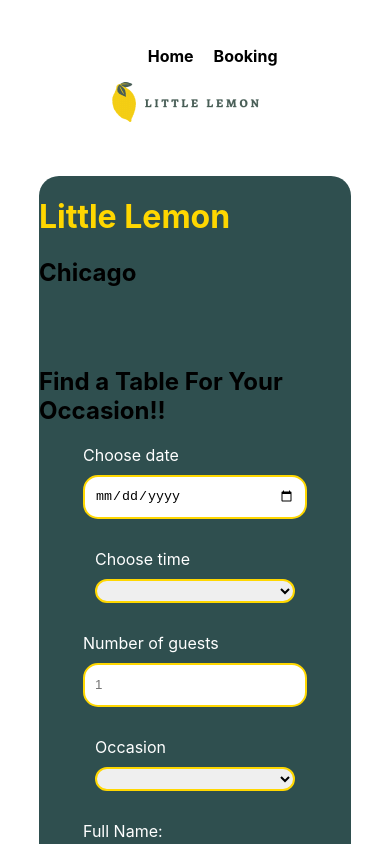
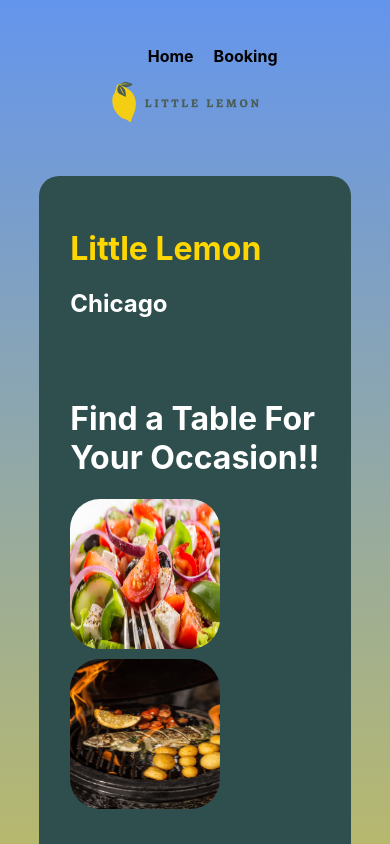
Before and after one commit to SamAbdallah/lemon, a React (Create React App) app: page /Booking in a window 390 px wide. Shown: the top 844 px of the page. Built offline with nearby package versions, Linux system fonts and the light colour scheme.

Commit message:
updating styling

```diff
--- a/package.json
+++ b/package.json
@@ -6,6 +6,7 @@
     "@testing-library/jest-dom": "^5.16.5",
     "@testing-library/react": "^13.4.0",
     "@testing-library/user-event": "^13.5.0",
+    "console-browserify": "^1.2.0",
     "react": "^18.2.0",
     "react-dom": "^18.2.0",
     "react-router-dom": "^6.11.1",
--- a/src/components/Booking.css
+++ b/src/components/Booking.css
@@ -2,19 +2,52 @@
     display: flex;
     flex-direction: column;
     background-color: darkslategray;
-    width: 80%;
-    align-items: center;
+    width: 30%;
     border-radius: 20px;
+
 }
+body {
+    background: linear-gradient(to bottom, #6495ED, gold);
+  }
 #title{
     color: gold;
+}
+#ImagesContainer{
+    display: flex;
+    flex-direction: row;
+    justify-content: space-between;
+
+}
+
+@media screen and (max-width: 768px) {
+    #ImagesContainer {
+      display: flex;
+      flex-direction: column;
+    }
+    #ImagesContainer img{
+        height: 100px;
+        width: 100px;
+        margin-bottom: 10px;
+
+        border-radius: 30px;
+    }
+    #form1{
+        width: 80%;
+    }
+
+  }
+#ImagesContainer img{
+    height: 150px;
+    width: 150px;
+
+    border-radius: 30px;
 }
 
 .label1{
     color: white;
     margin-bottom: 10px;
 }
-#text{
+.text{
     color:white;
 }
 .input1{
@@ -22,15 +55,21 @@
     width: 200px;
     border-radius: 15px;
     padding: 10px;
-    border: 2px solid gold;
+    border: 2px solid white;
 }
 
 .container{
     display: flex;
     flex-direction: column;
     margin-bottom: 30px;
+    justify-content: flex-start;
+
+
 }
-
+select::selection {
+    background-color: red;
+    color: black;
+  }
 #submit{
     height: 40px;
     width: 200px;
@@ -39,3 +78,17 @@
     border-radius: 20px;
     font-weight: bolder;
 }
+
+.intro{
+    margin-bottom: 30px;
+    padding: 10%;
+
+
+}
+#ImagesContainer img:first-child {
+    margin-right: 30px;
+  }
+
+.f{
+    padding: 10%;
+}
--- a/src/components/Booking.jsx
+++ b/src/components/Booking.jsx
@@ -1,5 +1,7 @@
 import React, { useState } from 'react';
 import './Booking.css'
+import grilled from '../images/Grilled fish.png'
+import greek from '../images/Greek salad.png'
 
 function Booking() {
   const [date, setDate] = useState('');
@@ -11,44 +13,55 @@
 
   const handleSubmit = (event) => {
     event.preventDefault();
-    // Do something with the form data, such as submitting it to a server or updating the UI
+    console.log(time)
   };
+  const handleTimeChange=(event)=>{
+    event.preventDefault()
+    setTime(event.target.value)
+  }
 
   return (
-    <form onSubmit={handleSubmit} id='form1'>
+    <div  id='form1'>
 
       <div className='intro'>
         <h1 id='title'>Little Lemon</h1>
-        <h2>Chicago</h2><br/><br/>
-        <h2>Find a Table For Your Occasion!!</h2>
+        <h2 className='text'>Chicago</h2><br/><br/>
+        <h1 className='text'>Find a Table For Your Occasion!!</h1>
+
+        <div id='ImagesContainer'>
+          <img src={greek} alt=''/>
+          <img src={grilled} alt=''/>
+
+        </div>
 
       </div>
+      <div className='f'>
 
   <div className='container'>
-    <label for="res-date" className='label1'>Choose date</label>
+    <label  className='label1'>Choose date</label>
     <input type="date" id="res-date" value={date} onChange={(e)=>setDate(e.target.value)} className='input1'/>
   </div>
 
 
   <div className='container'>
-    <label for="res-time" className='label1'>Choose time</label>
-    <select id="res-time " value={time} onChange={(e)=>setTime(e.target.value)} className='input1' defaultValue="time">
-       <option>17:00</option>
-       <option>18:00</option>
-       <option>19:00</option>
-       <option>20:00</option>
-       <option>21:00</option>
-       <option>22:00</option>
+    <label  className='label1'>Choose time</label>
+    <select  className='input1'  value={time} onChange={handleTimeChange}>
+       <option value="17:00">17:00</option>
+       <option value="18:00">18:00</option>
+       <option value="19:00">19:00</option>
+       <option value="20:00">20:00</option>
+       <option value="21:00">21:00</option>
+       <option value="22:00">22:00</option>
     </select>
   </div>
 
   <div className='container'>
-    <label for="guests" className='label1'>Number of guests</label>
+    <label  className='label1'>Number of guests</label>
     <input type="number" placeholder="1" min="1" max="10" id="guests" className='input1' value={numPeople} onChange={(e)=>setNumPeople(e.target.value)}/>
   </div>
 
   <div className='container'>
-    <label for="occasion" className='label1'>Occasion</label>
+    <label  className='label1'>Occasion</label>
     <select id="occasion" value={occassion} onChange={(e)=>setOccassion(e.target.value)} className='input1'>
        <option>Birthday</option>
        <option>Anniversary</option>
@@ -56,17 +69,19 @@
   </div>
 
   <div className='container'>
-    <label for="Name" className='label1'>Full Name:</label>
+    <label  className='label1'>Full Name:</label>
     <input type="text" placeholder="Mikel Jordan"  className='input1' value={phoneNumber}  onChange={(e)=>setPhoneNumber(e.target.value)}/>
   </div>
 
   <div className='container'>
-    <label for="number" className='label1'>Phone Number:</label>
+    <label  className='label1'>Phone Number:</label>
     <input type="tel" placeholder="96181000000" min="8" max="11"  className='input1' value={name}  onChange={(e)=>setName(e.target.value)}/>
   </div>
+  <button onClick={handleSubmit}>Make Your Reservation!</button>
 
-    <input type="submit" value="Make Your reservation" id='submit'/>
- </form>
+  </div>
+
+ </div>
   );
 }
 
--- a/src/components/Main.jsx
+++ b/src/components/Main.jsx
@@ -32,6 +32,7 @@
 
         </div>
 
+
     </div>
 
   )
```
Also changed, not shown: 1 other file (tests, documents, lock files or other folders).
